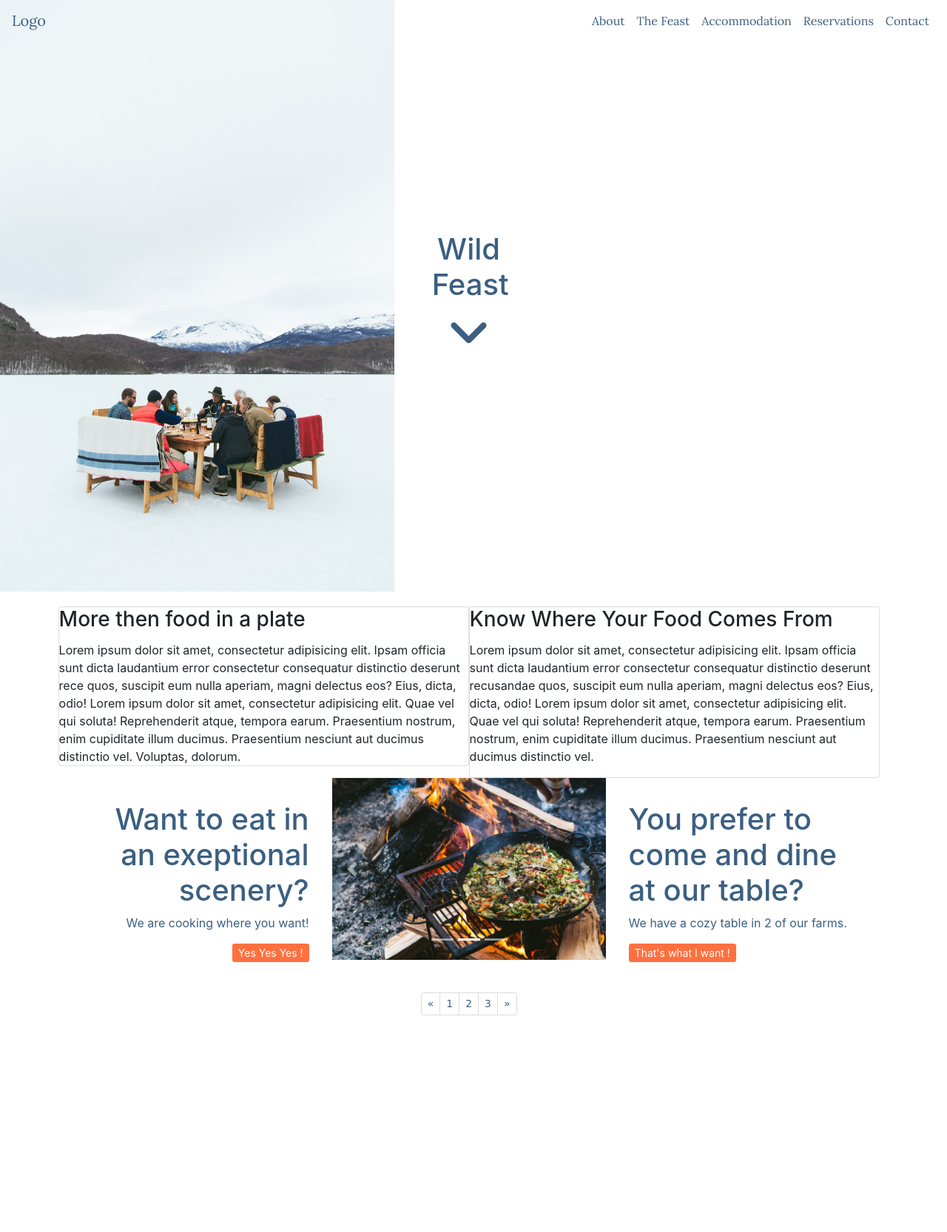
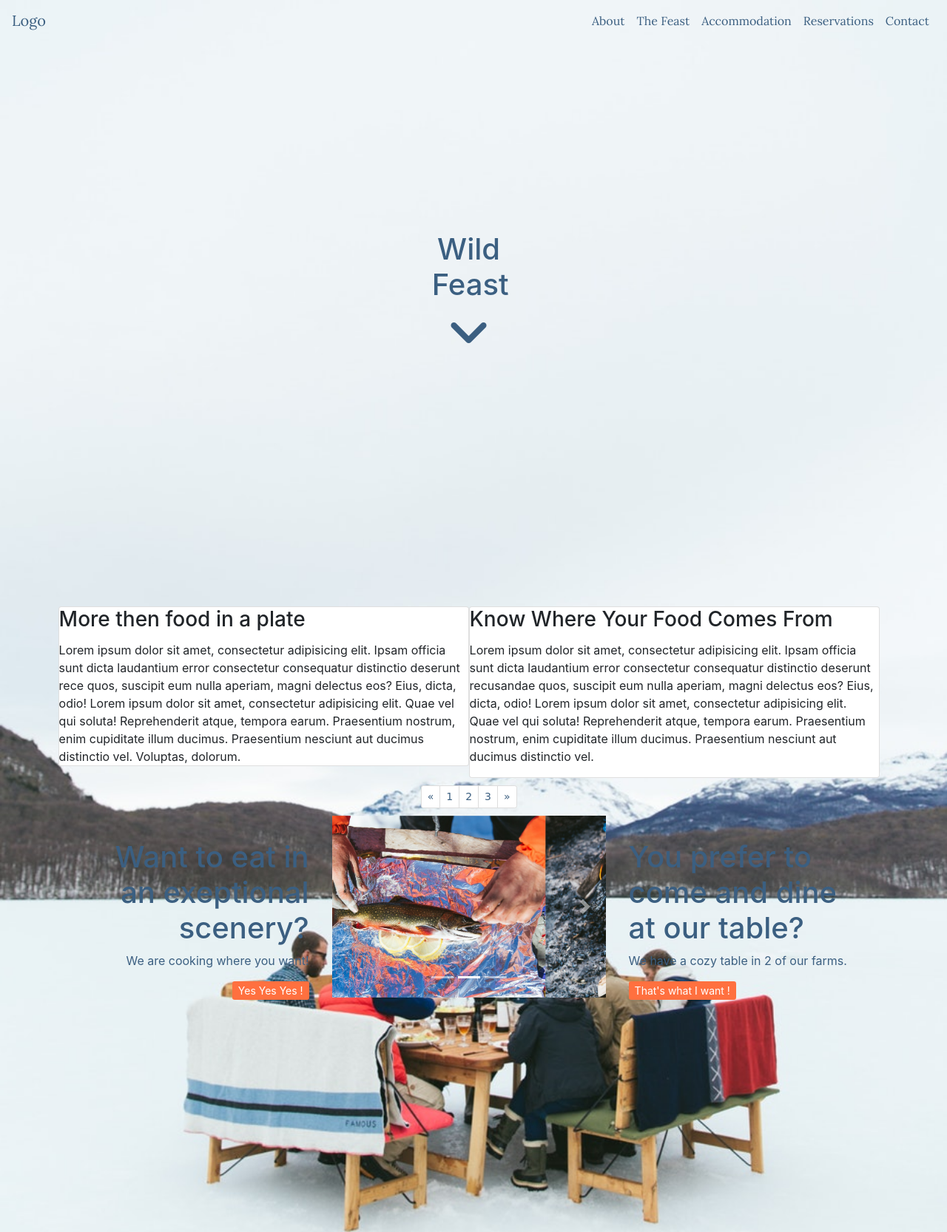
Before and after one commit to Andreasymeon/restaurant-css-framework, a plain HTML site: page index.html in a window 1280 px wide. Shown: the top 1666 px of the page at 74% size. Drawn offline with nearby package versions, Linux system fonts and the light colour scheme; a script that the page names is missing; a web font is replaced by a local one.

Commit message:
section2

```diff
--- a/assets/scss/style.scss
+++ b/assets/scss/style.scss
@@ -12,7 +12,7 @@ body {
 	// -webkit-background-size: cover;
 	// -moz-background-size: cover;
 	// -o-background-size: cover;
-	background-size: contain;
+	background-size: cover;
 }
 
 .container-fluid, .row {
--- a/index.html
+++ b/index.html
@@ -102,9 +102,34 @@
 							</div>
 						</div>
 					</div>
-					<!-- jumbotron reservation in/out -->
-				<!-- carousel/gallery  -->
-					<div class="row">
+				</div>
+				<!---->
+
+
+				<!-- pagination -->
+					<nav aria-label="Page navigation example">
+					  <ul class="pagination pagination-sm justify-content-center">
+					    <li class="page-item">
+					      <a class="page-link" href="#" aria-label="Previous">
+					        <span aria-hidden="true">&laquo;</span>
+					        <span class="sr-only">Previous</span>
+					      </a>
+					    </li>
+					    <li class="page-item"><a class="page-link" href="carousel slide-1">1</a></li>
+					    <li class="page-item"><a class="page-link" href="carousel slide-2">2</a></li>
+					    <li class="page-item"><a class="page-link" href="carousel slide-3">3</a></li>
+					    <li class="page-item">
+					      <a class="page-link" href="#" aria-label="Next">
+					        <span aria-hidden="true">&raquo;</span>
+					        <span class="sr-only">Next</span>
+					      </a>
+					    </li>
+					  </ul>
+					</nav>
+
+				<!-- slide pictures -->
+					<div class="container">
+						<div class="row">
 							<div class="col-lg-12 mx-auto">
 								<div class="row">
 
@@ -121,7 +146,7 @@
 
 									<!-- slide1 -->
 									<div class="col-lg-4 mx-auto">
-										<div id="carouselExampleIndicators" class="carousel slide-1" data-ride="carousel">
+										<div id="carouselExampleIndicators" class="carousel slide" data-ride="carousel">
 										  <ol class="carousel-indicators">
 										    <li data-target="#carouselExampleIndicators" data-slide-to="0" class="active"></li>
 										    <li data-target="#carouselExampleIndicators" data-slide-to="1"></li>
@@ -163,102 +188,8 @@
 								</div>
 							</div>
 						</div>
-				</div>
-
+					</div>
 				<!---->
-
-			<!-- slide pictures -->
-				<!-- pagination -->
-					<nav aria-label="Page navigation example">
-					  <ul class="pagination pagination-sm justify-content-center">
-					    <li class="page-item">
-					      <a class="page-link" href="#" aria-label="Previous">
-					        <span aria-hidden="true">&laquo;</span>
-					        <span class="sr-only">Previous</span>
-					      </a>
-					    </li>
-					    <li class="page-item"><a class="page-link" href="carousel slide-1">1</a></li>
-					    <li class="page-item"><a class="page-link" href="carousel slide-2">2</a></li>
-					    <li class="page-item"><a class="page-link" href="carousel slide-3">3</a></li>
-					    <li class="page-item">
-					      <a class="page-link" href="#" aria-label="Next">
-					        <span aria-hidden="true">&raquo;</span>
-					        <span class="sr-only">Next</span>
-					      </a>
-					    </li>
-					  </ul>
-					</nav>
-
-				<!-- slide2 -->
-					<!-- <div class="container">
-						<div class="row">
-							<div class="col-lg-6 mx-auto">
-								<div id="carouselExampleIndicators" class="carousel slide-2" data-ride="carousel">
-								  <ol class="carousel-indicators">
-								    <li data-target="#carouselExampleIndicators" data-slide-to="0" class="active"></li>
-								    <li data-target="#carouselExampleIndicators" data-slide-to="1"></li>
-								    <li data-target="#carouselExampleIndicators" data-slide-to="2"></li>
-								  </ol>
-								  <div class="carousel-inner" role="listbox">
-								    <div class="carousel-item active">
-								      <img class="d-block img-fluid" src="./assets/img/8513_argentina_lauraaustin_0973.jpg" alt="First slide">
-								    </div>
-								    <div class="carousel-item">
-								      <img class="d-block img-fluid" src="./assets/img/8513_argentina_lauraaustin_0521.jpg" alt="Second slide">
-								    </div>
-								    <div class="carousel-item">
-								      <img class="d-block img-fluid" src="./assets/img/8513_argentina_lauraaustin_1369.jpg" alt="Third slide">
-								    </div>
-								  </div>
-								  <a class="carousel-control-prev" href="#carouselExampleIndicators" role="button" data-slide="prev">
-								    <span class="carousel-control-prev-icon" aria-hidden="true"></span>
-								    <span class="sr-only">Previous</span>
-								  </a>
-								  <a class="carousel-control-next" href="#carouselExampleIndicators" role="button" data-slide="next">
-								    <span class="carousel-control-next-icon" aria-hidden="true"></span>
-								    <span class="sr-only">Next</span>
-								  </a>
-								</div>
-							</div>
-						</div>
-					</div> -->
-				<!---->
-
-				<!-- slide3 -->
-				<!-- 	<div class="container">
-						<div class="row">
-							<div class="col-lg-6 mx-auto">
-								<div id="carouselExampleIndicators" class="carousel slide-3" data-ride="carousel">
-								  <ol class="carousel-indicators">
-								    <li data-target="#carouselExampleIndicators" data-slide-to="0" class="active"></li>
-								    <li data-target="#carouselExampleIndicators" data-slide-to="1"></li>
-								    <li data-target="#carouselExampleIndicators" data-slide-to="2"></li>
-								  </ol>
-								  <div class="carousel-inner" role="listbox">
-								    <div class="carousel-item active">
-								      <img class="d-block img-fluid" src="./assets/img/8513_argentina_lauraaustin_0973.jpg" alt="First slide">
-								    </div>
-								    <div class="carousel-item">
-								      <img class="d-block img-fluid" src="./assets/img/8513_argentina_lauraaustin_0521.jpg" alt="Second slide">
-								    </div>
-								    <div class="carousel-item">
-								      <img class="d-block img-fluid" src="./assets/img/8513_argentina_lauraaustin_1369.jpg" alt="Third slide">
-								    </div>
-								  </div>
-								  <a class="carousel-control-prev" href="#carouselExampleIndicators" role="button" data-slide="prev">
-								    <span class="carousel-control-prev-icon" aria-hidden="true"></span>
-								    <span class="sr-only">Previous</span>
-								  </a>
-								  <a class="carousel-control-next" href="#carouselExampleIndicators" role="button" data-slide="next">
-								    <span class="carousel-control-next-icon" aria-hidden="true"></span>
-								    <span class="sr-only">Next</span>
-								  </a>
-								</div>
-							</div>
-						</div>
-					</div> -->
-				<!---->
-
 			</section>
 			<!--section-2-->
 
@@ -268,7 +199,6 @@
 					<div class="row">
 
 					</div>
-
 				</div>
 			</section>
 			<!--section-3-->
@@ -303,17 +233,9 @@
 			</section>
 			<!--section-6-->
 
-	<!-- Footer -->
-    <!-- <footer>
-      <div class="container text-center">
-        <p>Copyright &copy; Your Website 2017</p>
-      </div>
-    </footer> -->
-    <!---->
-
 
 		</div>
-		<!-- container-fluid -->
+		<!-- main container -->
 
 	</body>
 </html>
```
Also changed, not shown: assets/css/style.css, 1 other file.
